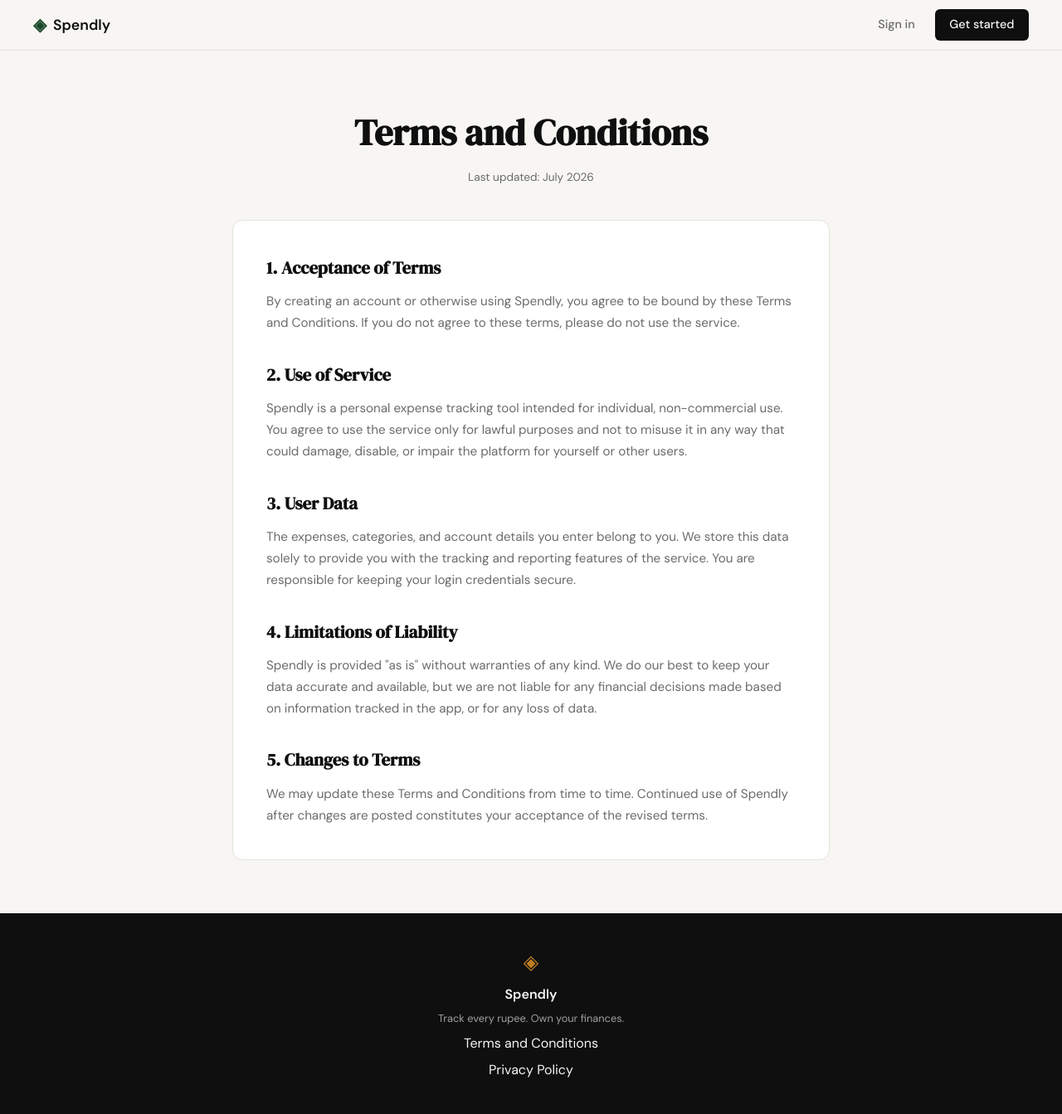
After one commit to mdselimme/spendly-finance-tracker, a Flask app: page /terms in a window 1280 px wide. The commit adds this page. Shown: the whole page at 83% size. Run offline with Flask 3, Linux system fonts and the light colour scheme.

Commit message:
landing: add terms and conditions page and route

```diff
--- a/app.py
+++ b/app.py
@@ -20,6 +20,11 @@ def register():
 @app.route("/login")
 def login():
     return render_template("login.html")
+
+
+@app.route("/terms")
+def terms():
+    return render_template("terms.html")
 
 
 # ------------------------------------------------------------------ #
--- a/static/css/style.css
+++ b/static/css/style.css
@@ -478,6 +478,60 @@ a { color: inherit; text-decoration: none; }
 .auth-switch a:hover { text-decoration: underline; }
 
 /* ------------------------------------------------------------------ */
+/* Legal pages (terms, privacy)                                        */
+/* ------------------------------------------------------------------ */
+
+.legal-section {
+    padding: 4rem 2rem;
+}
+
+.legal-container {
+    max-width: 720px;
+    margin: 0 auto;
+}
+
+.legal-header {
+    text-align: center;
+    margin-bottom: 2.5rem;
+}
+
+.legal-title {
+    font-family: var(--font-display);
+    font-size: clamp(2rem, 4vw, 2.75rem);
+    color: var(--ink);
+    margin-bottom: 0.5rem;
+}
+
+.legal-updated {
+    font-size: 0.85rem;
+    color: var(--ink-muted);
+}
+
+.legal-card {
+    background: var(--paper-card);
+    border: 1px solid var(--border);
+    border-radius: var(--radius-md);
+    padding: 2.5rem;
+}
+
+.legal-heading {
+    font-family: var(--font-display);
+    font-size: 1.3rem;
+    color: var(--ink);
+    margin-bottom: 0.75rem;
+}
+
+.legal-card .legal-heading:not(:first-child) {
+    margin-top: 2rem;
+}
+
+.legal-body {
+    font-size: 0.95rem;
+    color: var(--ink-muted);
+    line-height: 1.7;
+}
+
+/* ------------------------------------------------------------------ */
 /* Footer                                                              */
 /* ------------------------------------------------------------------ */
 
--- a/templates/base.html
+++ b/templates/base.html
@@ -34,7 +34,7 @@
             <span class="brand-icon">◈</span>
             <span class="footer-name">Spendly</span>
             <p class="footer-copy">Track every rupee. Own your finances.</p>
-            <a href="#">Terms and Condition</a>
+            <a href="{{ url_for('terms') }}">Terms and Conditions</a>
             <a href="#">Privacy Policy</a>
         </div>
     </footer>
--- /dev/null
+++ b/templates/terms.html
@@ -0,0 +1,60 @@
+{% extends "base.html" %}
+
+{% block title %}Terms and Conditions — Spendly{% endblock %}
+
+{% block content %}
+
+<section class="legal-section">
+    <div class="legal-container">
+
+        <div class="legal-header">
+            <h1 class="legal-title">Terms and Conditions</h1>
+            <p class="legal-updated">Last updated: July 2026</p>
+        </div>
+
+        <div class="legal-card">
+
+            <h2 class="legal-heading">1. Acceptance of Terms</h2>
+            <p class="legal-body">
+                By creating an account or otherwise using Spendly, you agree to be bound
+                by these Terms and Conditions. If you do not agree to these terms, please
+                do not use the service.
+            </p>
+
+            <h2 class="legal-heading">2. Use of Service</h2>
+            <p class="legal-body">
+                Spendly is a personal expense tracking tool intended for individual,
+                non-commercial use. You agree to use the service only for lawful
+                purposes and not to misuse it in any way that could damage, disable,
+                or impair the platform for yourself or other users.
+            </p>
+
+            <h2 class="legal-heading">3. User Data</h2>
+            <p class="legal-body">
+                The expenses, categories, and account details you enter belong to you.
+                We store this data solely to provide you with the tracking and reporting
+                features of the service. You are responsible for keeping your login
+                credentials secure.
+            </p>
+
+            <h2 class="legal-heading">4. Limitations of Liability</h2>
+            <p class="legal-body">
+                Spendly is provided "as is" without warranties of any kind. We do our
+                best to keep your data accurate and available, but we are not liable
+                for any financial decisions made based on information tracked in the
+                app, or for any loss of data.
+            </p>
+
+            <h2 class="legal-heading">5. Changes to Terms</h2>
+            <p class="legal-body">
+                We may update these Terms and Conditions from time to time. Continued
+                use of Spendly after changes are posted constitutes your acceptance
+                of the revised terms.
+            </p>
+
+        </div>
+
+    </div>
+</section>
+
+{% endblock %}
```
